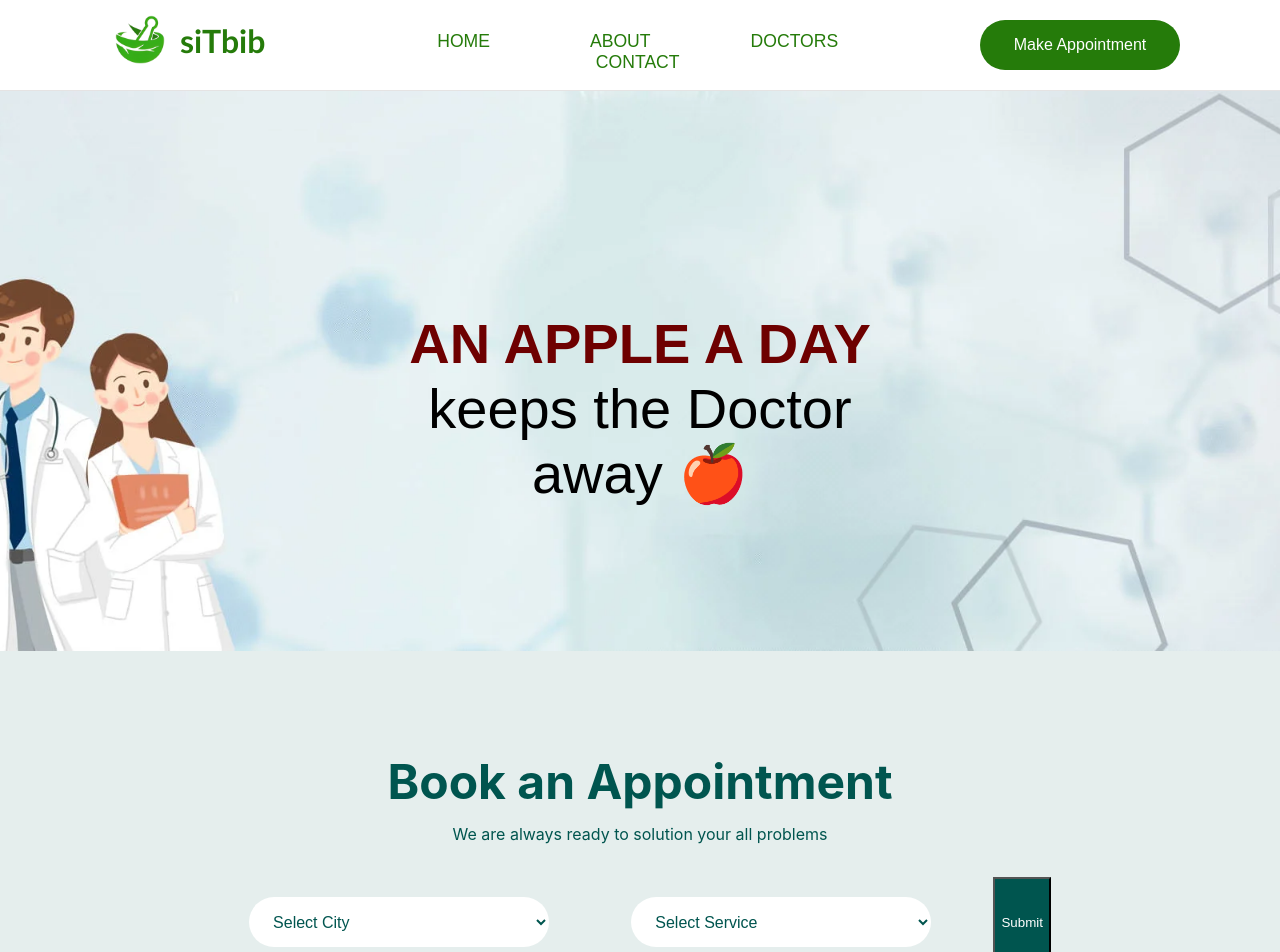
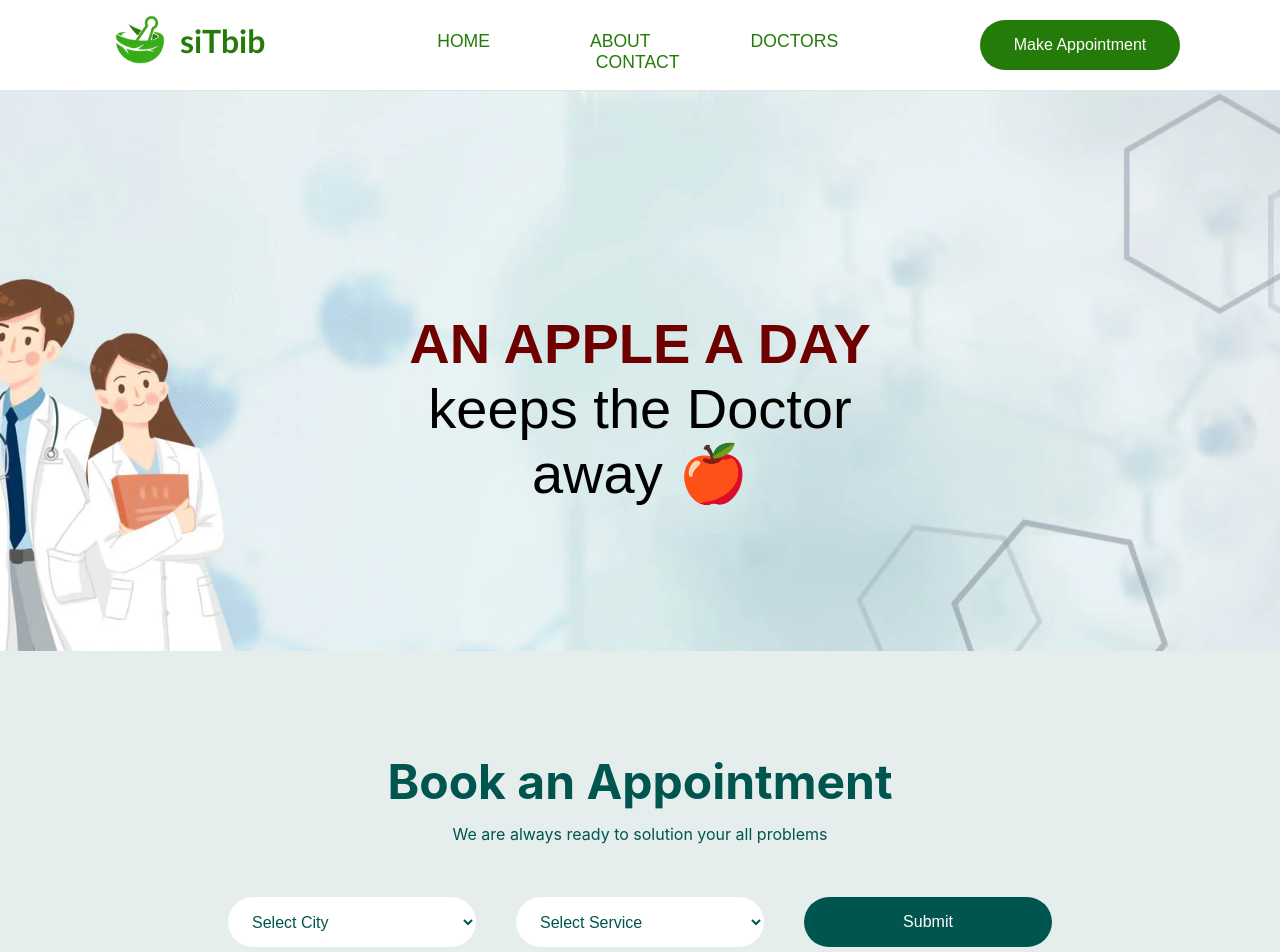
Before and after one commit to hafriaya/doctor_appointment, a React (Create React App) app: page /home in a window 1280 px wide. Shown: the top 952 px of the page. Built offline with nearby package versions, Linux system fonts and the light colour scheme.

Commit message:
editing booking button

```diff
--- a/src/styles/home.css
+++ b/src/styles/home.css
@@ -57,7 +57,8 @@ body {
   text-transform: capitalize;
 }
 .form_inputs #cities,
-#services {
+#services,
+#submit_booking {
   width: 300px;
   height: 50px;
   padding: 10px 20px;
```
